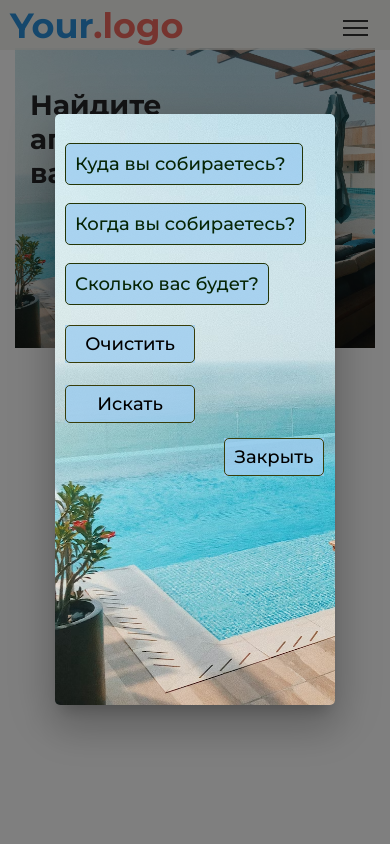
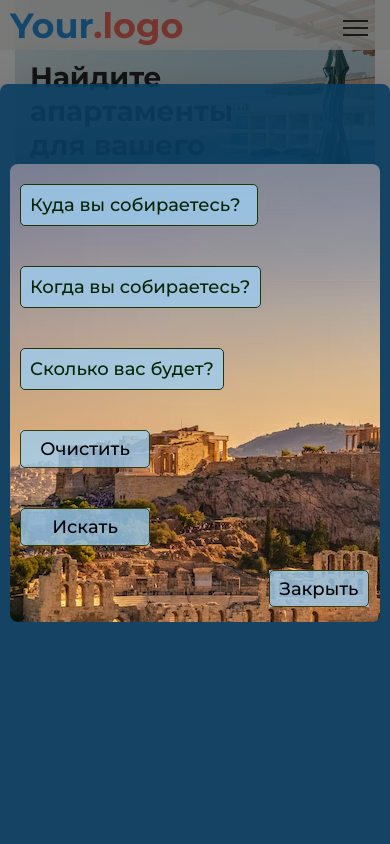
Before and after one commit to Alexey353836/LogoFirst, a plain HTML site: page index.html in a window 390 px wide. Both pictures are taken after a click on the button "Поиск". Shown: the top 844 px of the page. Drawn offline with Linux system fonts and the light colour scheme.

Commit message:
модальное окно

```diff
--- a/css/logo.css
+++ b/css/logo.css
@@ -1361,26 +1361,27 @@ body.keyboard-focused .dropdown-content li:focus {
     font-style: normal;
     font-weight: 700;
     line-height: normal;
-    margin: 70px auto 0px;
+    margin: 120px auto 0px;
   }
 /* Модальное окно Where */
    .modal_where {
-    width: 280px;
-    height: 100%;
+    width: 100%;
+    min-height: 100%;
     margin: 0 auto;
-    margin-top: 30px;
-    background-image: url(../logoimg/mainfhoto.avif);
+    background-color: rgba(11, 61, 97, 0.9);
     background-repeat: no-repeat;
     position: fixed;
     top: 0;
     left: 0;
     right: 0;
     background-size: cover;
-    padding: 0;
-    border-radius: 5px;
+    padding: 50px 10px;
+    border-radius: 8px;
     will-change: top, opacity;
     overflow-y: auto;
     overflow-x: hidden;
+
+
    }
 
    .search_flaxtoo{
@@ -1394,54 +1395,32 @@ body.keyboard-focused .dropdown-content li:focus {
       display: flex;
       flex-direction: column;
       margin: 0 auto;
-      width: 280px;
-  }
-
-  .search_righttoo{
+      /* margin-top: 50px; */
+      min-height: 100%;
+       align-items: center;
+       justify-content: center;
+       max-width: 800px;
+        padding: 30px 0px;
+      /* min-height: 100px; */
+      /* border: #000 solid 1px; */
+      /* padding-top: 20px; */
+      /* padding: 0px 0px; */
+
+
+  }
+
+  .modal_search_box{
+    width: 100%;
+    padding: 20px;
+    background-image: url(../logoimg/old.avif);
+    border-radius: 8px;
+  }
+
+ .search_righttoo{
     flex-direction: column;
     align-items: flex-start;
     background-color: transparent;/*Прозрачній*/
-    padding: 0px 0px;
-    margin-left: 5px;
-  }
-   .modal_where {
-    width: 280px;
-    height: 100%;
-    margin: 0 auto;
-    margin-top: 30px;
-    background-image: url(../logoimg/mainfhoto.avif);
-    background-repeat: no-repeat;
-    position: fixed;
-    top: 0;
-    left: 0;
-    right: 0;
-    background-size: cover;
-    padding: 0;
-    border-radius: 5px;
-    will-change: top, opacity;
-    overflow-y: auto;
-    overflow-x: hidden;
-   }
-
-   .search_flaxtoo{
-    display: flex;
-    flex-direction: column;
-    align-items: flex-start;
-    display: none;
-  }
-
-  .modal_search_flaxtoo{
-      display: flex;
-      flex-direction: column;
-      margin: 0 auto;
-      width: 280px;
-  }
-
-  .search_righttoo{
-    flex-direction: column;
-    align-items: flex-start;
-    background-color: transparent;/*Прозрачній*/
-    padding: 0px 0px;
+    padding: 20px 0px;
     margin-left: 5px;
   }
 
@@ -1470,6 +1449,7 @@ body.keyboard-focused .dropdown-content li:focus {
   .foter_but{
     width: 100px;
     margin-right: 5px;
+
   }
 
   .modal-content{
@@ -1478,12 +1458,12 @@ body.keyboard-focused .dropdown-content li:focus {
   }
 
   .search_menutoo{
-      top: 0px;
-      padding-top: 20px;
-    }
+     top: 0px;
+  }
+
 
   .search_close-flex{
-    width: 280px;
+    width: 100%;
     display: flex;
     justify-content: flex-end;
     }
@@ -1495,12 +1475,13 @@ body.keyboard-focused .dropdown-content li:focus {
     font-style: normal;
     font-weight: 500;
     line-height: normal;
+
     }
 
   .close_but{
     text-align:left;
     width: 100px;
-    height: 38px;
+    height: 37px;
     padding-top: 7px;
     text-align: center;
     margin-left: 0px;
@@ -1543,6 +1524,7 @@ body.keyboard-focused .dropdown-content li:focus {
     .header_enter {
      display: none;
     }
+
   }
   @media screen and (max-width: 700px){
     .banner_img {
@@ -1552,14 +1534,21 @@ body.keyboard-focused .dropdown-content li:focus {
          background-size: cover;
      }
      .banner_text {
-       padding-top: 40px;
+       padding-top: 60px;
        padding-left: 30px;
+       width: 250px;
+       margin-bottom: px;
     }
      .banner-h1 {
        max-width: 295px;
        font-size: 30px;
     }
- }
+    .where_but{
+      margin: 35px auto 0px;
+      width: 170px;
+    }
+  }
+
  @media only screen and (min-width: 601px){
   nav.nav-extended .nav-wrapper {
     min-height: 64px;
@@ -1585,7 +1574,20 @@ body.keyboard-focused .dropdown-content li:focus {
     width: 30px;
     height: 30px;
 }
-}
+  .modal_search_flaxtoo{
+    max-width: 100%;
+    /* align-items: center; */
+  }
+
+  .modal_search_box{
+    /* max-width: 800px;  */
+    padding: 0px;
+    background-color: rgba(19, 80, 120, 0.3);
+    border-radius: 8px;
+  }
+
+}
+
 @media screen and (max-width: 400px){
   .banner-h1 {
     max-width: 300px;
--- a/index.html
+++ b/index.html
@@ -112,7 +112,8 @@
                 <!-- head end -->
 
                  <!-- banner -->
-                <div class="banner">
+                <div class="banner>
+                    <a href="#modal1"></a>
                     <div class="banner_img">
                         <div class="banner_text">
                              <h1 class="text-h1 banner-h1">Найдите апартаменты для вашего отпуска</h1>
@@ -228,10 +229,11 @@
   <!-- Mодальное окно where  -->
         <div id="modal1" class="modal modal_where">
             <div class="modal-content">
-            <div class="search">
+            <div class="search ">
                 <div class="search_menutoo">
                     <form action="https://www.booking.com/index.en-gb.html?aid=2311236;label=en-ua-booking-desktop-EZ15Ad5UamYIVtuDpdpBSwS652796016867:pl:ta:p1:p2:ac:ap:neg:fi:tikwd-65526620:lp1012871:li:dec:dm;ws=&gclid=EAIaIQobChMI4dS1-Yv9_wIVC9GyCh28owfeEAAYASAAEgKpOvD_BwE" method="post" enctype="multipart/form-data">
-                        <div class="modal_search_flaxtoo">
+                         <div class="modal_search_flaxtoo">
+                            <div class="modal_search_box ">
                             <div class="search_righttoo">
                                 <div>
                                     <select class="search_sel" tabindex="1" name="Where are you going?" id="">
```
Also changed, not shown: en.html (+2 -0 lines), ul.html (+2 -0 lines).
